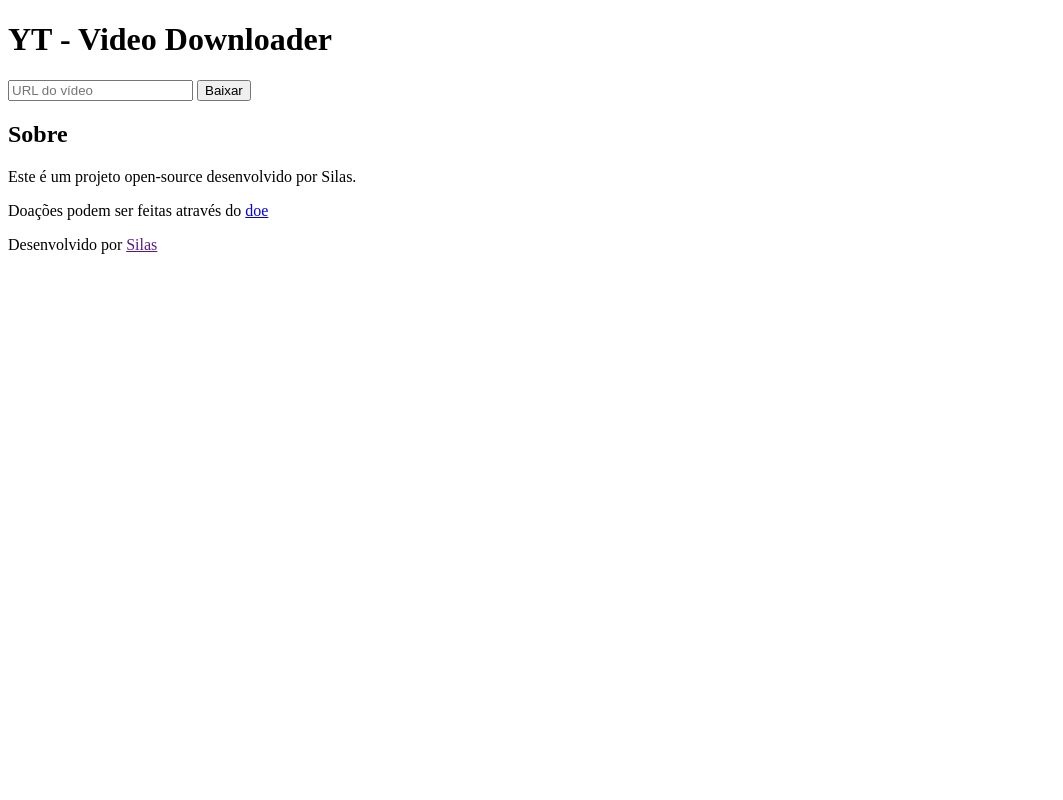
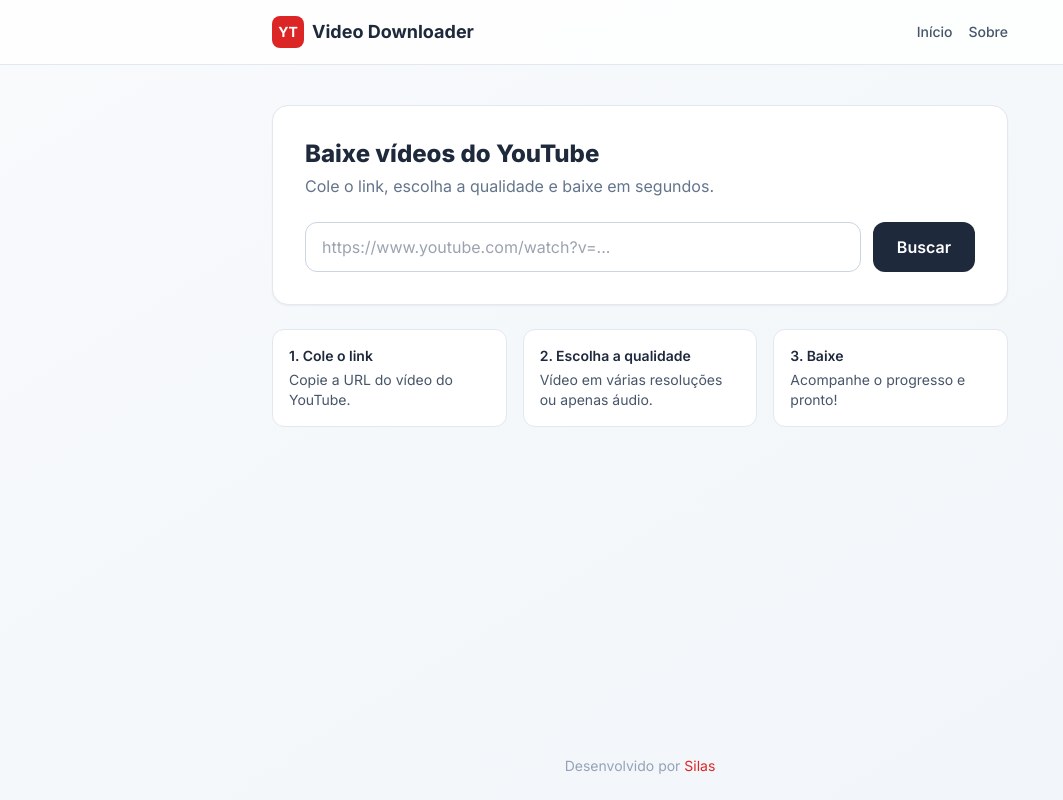
Before and after one commit to Silas-ER/yt_video_downloader, a Flask app: page / in a window 1280 px wide. Shown: the whole page, without its empty margins (0-1063 px from the left). Run offline with Flask 3, Linux system fonts and the light colour scheme; some libraries are stand-ins or nearby versions.

Commit message:
refactor: novos templates utilizando design basico para página

```diff
--- /dev/null
+++ b/templates/base.html
@@ -0,0 +1,38 @@
+<!DOCTYPE html>
+<html lang="pt-br">
+<head>
+  <meta charset="UTF-8">
+  <meta name="viewport" content="width=device-width, initial-scale=1.0">
+  <title>{% block title %}YT - Video Downloader{% endblock %}</title>
+  <script src="https://cdn.tailwindcss.com"></script>
+  <link rel="preconnect" href="https://fonts.googleapis.com">
+  <link href="https://fonts.googleapis.com/css2?family=Inter:wght@400;500;600;700;800&display=swap" rel="stylesheet">
+  <style>
+    body { font-family: 'Inter', sans-serif; }
+  </style>
+</head>
+<body class="bg-gradient-to-br from-slate-50 to-slate-100 min-h-screen flex flex-col">
+
+  <nav class="bg-white/80 backdrop-blur border-b border-slate-200 sticky top-0 z-10">
+    <div class="max-w-3xl mx-auto px-4 py-4 flex items-center justify-between">
+      <a href="{{ url_for('home') }}" class="flex items-center gap-2 font-bold text-lg text-slate-800">
+        <span class="bg-red-600 text-white rounded-lg w-8 h-8 flex items-center justify-center text-sm">YT</span>
+        Video Downloader
+      </a>
+      <div class="flex gap-4 text-sm font-medium text-slate-600">
+        <a href="{{ url_for('home') }}" class="hover:text-red-600 transition">Início</a>
+        <a href="{{ url_for('sobre') }}" class="hover:text-red-600 transition">Sobre</a>
+      </div>
+    </div>
+  </nav>
+
+  <main class="flex-1 max-w-3xl w-full mx-auto px-4 py-10">
+    {% block content %}{% endblock %}
+  </main>
+
+  <footer class="text-center text-sm text-slate-400 py-6">
+    Desenvolvido por <a href="https://github.com/Silas-ER" target="_blank" class="text-red-600 hover:underline">Silas</a>
+  </footer>
+
+</body>
+</html>
--- a/templates/index.html
+++ b/templates/index.html
@@ -1,48 +1,76 @@
-<!DOCTYPE html>
-<html lang="pt-br">
-<head>
-    <meta charset="UTF-8">
-    <meta name="viewport" content="width=device-width, initial-scale=1.0">
-    <title>YT - Video Downloader</title>
-</head>
+{% extends "base.html" %}
+{% block title %}YT Downloader - Início{% endblock %}
+{% block content %}
 
-<body>
-    <header>
-        <h1>YT - Video Downloader</h1>
-    </header>
+<div class="bg-white rounded-2xl shadow-sm border border-slate-200 p-6 md:p-8">
+  <h1 class="text-2xl font-extrabold text-slate-800 mb-1">Baixe vídeos do YouTube</h1>
+  <p class="text-slate-500 mb-6">Cole o link, escolha a qualidade e baixe em segundos.</p>
 
-    <main>
-        <section>
-            <form method="POST" action="/download">
-                <input type="text" name="url" id="url" placeholder="URL do vídeo" required>
-                <button type="submit">Baixar</button>
-            </form>
-            {% with messages = get_flashed_messages(with_categories=True) %}
-            {% if messages %}
-                <div class="messages">
-                    {% for category, message in messages %}
-                        <p class="message {{ category }}">{{ message }}</p>
-                    {% endfor %}
-                </div>
-            {% endif %}
-            {% endwith %}
-        </section>
+  <div class="flex flex-col md:flex-row gap-3">
+    <input id="url-input" type="text" placeholder="https://www.youtube.com/watch?v=..."
+      class="flex-1 border border-slate-300 rounded-xl px-4 py-3 focus:outline-none focus:ring-2 focus:ring-red-500">
+    <button id="search-btn"
+      class="bg-slate-800 hover:bg-slate-900 text-white font-semibold rounded-xl px-6 py-3 transition disabled:opacity-60">
+      Buscar
+    </button>
+  </div>
 
-        <!-- Como usar -->
-        <section>
+  <p id="error-msg" class="text-red-600 text-sm mt-3 hidden"></p>
 
-        </section>
+  <!-- Resultado da busca -->
+  <div id="video-info" class="hidden mt-6 border-t border-slate-100 pt-6">
+    <div class="flex gap-4 items-start">
+      <img id="video-thumb" src="" alt="Thumbnail do vídeo" class="w-32 rounded-lg shadow-sm">
+      <div class="flex-1">
+        <h2 id="video-title" class="font-semibold text-slate-800 leading-snug"></h2>
+        <p id="video-author" class="text-sm text-slate-500 mt-1"></p>
+      </div>
+    </div>
 
-        <!-- Sobre -->
-        <section>
-            <h2>Sobre</h2>
-            <p>Este é um projeto open-source desenvolvido por Silas.</p>
-            <p>Doações podem ser feitas através do <a href="{{ url_for('doacoes') }}">doe</a></p>
-        </section>
-    </main>
+    <div class="mt-5">
+      <label class="text-sm font-medium text-slate-700">Qualidade</label>
+      <select id="quality-select"
+        class="mt-1 w-full border border-slate-300 rounded-xl px-4 py-2.5 focus:outline-none focus:ring-2 focus:ring-red-500"></select>
+    </div>
 
-    <footer>
-        <p>Desenvolvido por <a href="">Silas</a></p>
-    </footer>
-</body>
-</html>
+    <button id="download-btn"
+      class="mt-5 w-full bg-red-600 hover:bg-red-700 text-white font-semibold rounded-xl px-6 py-3 transition disabled:opacity-60">
+      Baixar
+    </button>
+  </div>
+
+  <!-- Progresso -->
+  <div id="progress-wrap" class="hidden mt-6">
+    <div class="flex justify-between text-sm text-slate-600 mb-1">
+      <span id="progress-status">Preparando download...</span>
+      <span id="progress-percent">0%</span>
+    </div>
+    <div class="w-full bg-slate-100 rounded-full h-3 overflow-hidden">
+      <div id="progress-bar" class="bg-red-600 h-3 rounded-full transition-all duration-300" style="width:0%"></div>
+    </div>
+  </div>
+
+  <!-- Sucesso -->
+  <div id="success-msg" class="hidden mt-6 bg-green-50 border border-green-200 text-green-700 rounded-xl px-4 py-3 text-sm">
+    ✅ Download concluído com sucesso!
+  </div>
+</div>
+
+<!-- Como usar -->
+<div class="grid sm:grid-cols-3 gap-4 mt-6">
+  <div class="bg-white rounded-xl border border-slate-200 p-4 text-sm text-slate-600">
+    <span class="font-semibold text-slate-800 block mb-1">1. Cole o link</span>
+    Copie a URL do vídeo do YouTube.
+  </div>
+  <div class="bg-white rounded-xl border border-slate-200 p-4 text-sm text-slate-600">
+    <span class="font-semibold text-slate-800 block mb-1">2. Escolha a qualidade</span>
+    Vídeo em várias resoluções ou apenas áudio.
+  </div>
+  <div class="bg-white rounded-xl border border-slate-200 p-4 text-sm text-slate-600">
+    <span class="font-semibold text-slate-800 block mb-1">3. Baixe</span>
+    Acompanhe o progresso e pronto!
+  </div>
+</div>
+
+<script src="{{ url_for('static', filename='js/app.js') }}"></script>
+{% endblock %}
```
Also changed, not shown: templates/doacoes.html (deleted, +0 -26 lines), templates/sobre.html (added, +44 -0 lines).
